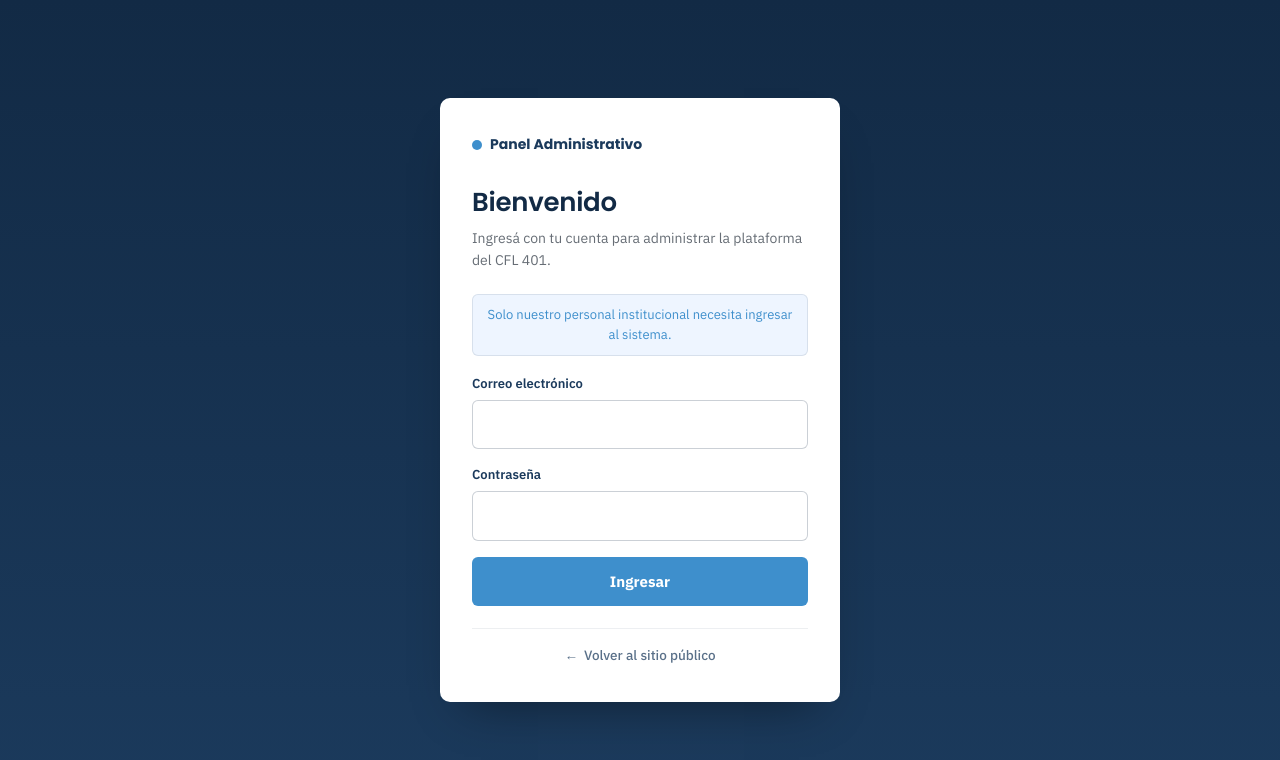
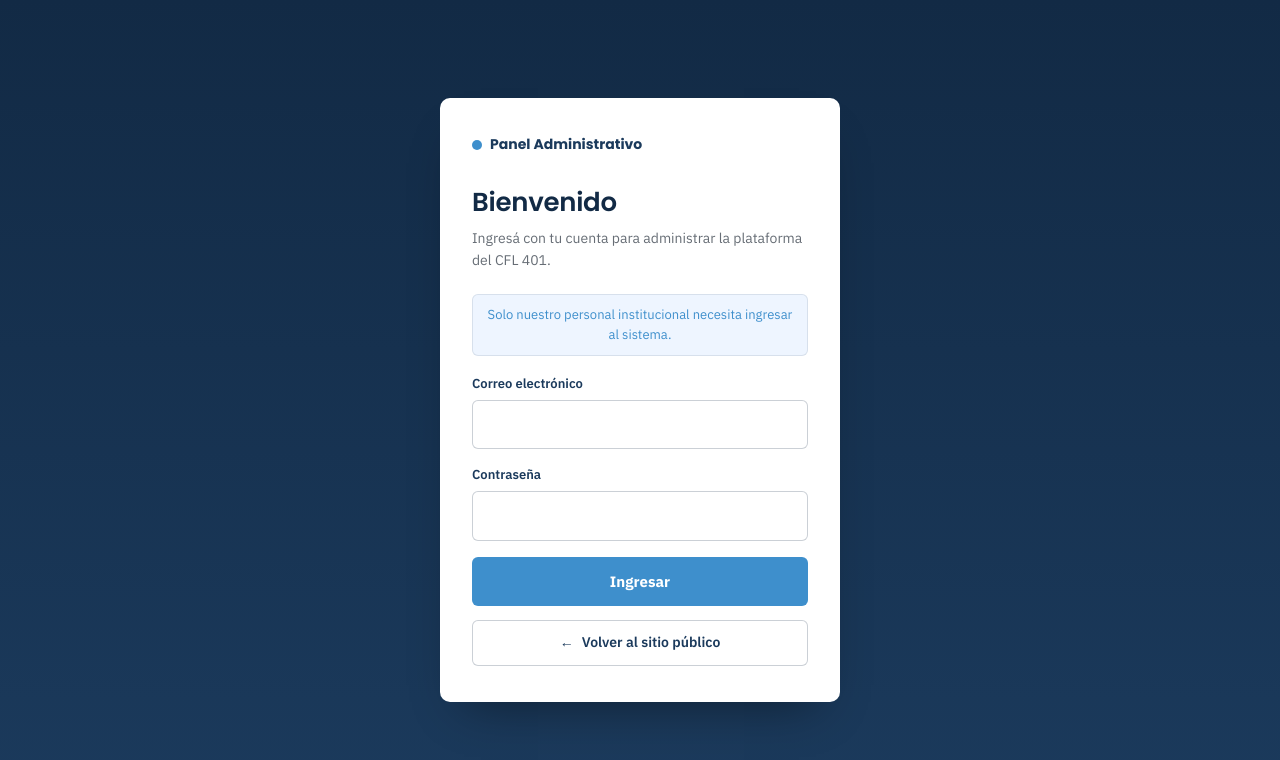
Before and after one commit to JoaCo314/Pagina-web-cfl401, a Next.js app: page /panel/login in a window 1280 px wide. Shown: the top 760 px of the page. Built offline with nearby package versions, Linux system fonts and the light colour scheme; no server answers.

Commit message:
fix: swatch de color circular y ajustes visuales en navegacion y login

```diff
--- a/docker-compose.yml
+++ b/docker-compose.yml
@@ -29,6 +29,16 @@ services:
     depends_on:
       db:
         condition: service_healthy
+    # Rebuild automático: con `docker compose watch` cada cambio en los archivos
+    # del proyecto reconstruye la imagen y recrea el contenedor web.
+    develop:
+      watch:
+        - path: .
+          action: rebuild
+          ignore:
+            - node_modules
+            - .next
+            - .git
 
 volumes:
   postgres_data:
--- a/src/app/globals.css
+++ b/src/app/globals.css
@@ -208,11 +208,6 @@ a {
 .nav-cta {
   background: var(--cfl-navy-2);
   color: var(--cfl-white);
-  transition: background 0.15s ease;
-}
-.nav-cta:hover,
-.nav-cta:active {
-  background: var(--cfl-blue-deep);
 }
 .nav-actions {
   display: flex;
@@ -249,14 +244,6 @@ a {
   border: 1.5px solid rgba(18, 42, 69, 0.22);
   border-radius: 6px;
   cursor: pointer;
-  transition: background 0.15s ease, border-color 0.15s ease;
-}
-.nav-burger:hover {
-  background: var(--cfl-blue-light);
-  border-color: rgba(18, 42, 69, 0.35);
-}
-.nav-burger:hover .burger-line {
-  background: var(--cfl-blue-deep);
 }
 .burger-line {
   display: block;
@@ -297,11 +284,6 @@ a {
   color: var(--cfl-navy-2);
   font-weight: 700;
 }
-.nav-mobile > a:hover {
-  color: var(--cfl-navy-2);
-  font-weight: 600;
-  background: var(--cfl-blue-light);
-}
 .nav-mobile a.nav-cta {
   text-align: center;
   border-bottom: none;
@@ -310,16 +292,12 @@ a {
 }
 .nav-mobile a.btn-login {
   text-align: center;
-  border: 1.5px solid var(--cfl-blue);
-  border-bottom: 1.5px solid var(--cfl-blue);
+  border: 1.5px solid var(--cfl-navy-2);
+  border-bottom: 1.5px solid var(--cfl-navy-2);
   border-radius: 4px;
   font-weight: 600;
   color: var(--cfl-white);
-  background: var(--cfl-blue);
-}
-.nav-mobile a.btn-login:hover {
-  background: var(--cfl-blue-deep);
-  border-color: var(--cfl-blue-deep);
+  background: var(--cfl-navy-2);
 }
 .nav-mobile a.btn-login-solid {
   text-align: center;
@@ -1148,24 +1126,6 @@ a {
   border-radius: 50%;
   background: var(--cfl-blue);
 }
-.auth-back {
-  display: flex;
-  align-items: center;
-  justify-content: center;
-  gap: 6px;
-  margin-top: 22px;
-  padding-top: 16px;
-  border-top: 1px solid rgba(18, 42, 69, 0.1);
-  font-size: 13.5px;
-  font-weight: 500;
-  color: var(--cfl-navy-2);
-  opacity: 0.72;
-  text-decoration: none;
-  transition: opacity 0.15s ease;
-}
-.auth-back:hover {
-  opacity: 1;
-}
 .auth-card h1 {
   font-size: 26px;
   color: var(--cfl-navy);
@@ -1237,6 +1197,31 @@ a {
 .auth-submit:disabled {
   opacity: 0.6;
   cursor: default;
+}
+.auth-back {
+  display: flex;
+  align-items: center;
+  justify-content: center;
+  gap: 8px;
+  margin-top: 14px;
+  padding: 11px 14px;
+  border: 1px solid rgba(18, 42, 69, 0.22);
+  border-radius: 6px;
+  background: var(--cfl-white);
+  font-family: var(--font-plex), "IBM Plex Sans", sans-serif;
+  font-size: 14px;
+  font-weight: 600;
+  color: var(--cfl-navy-2);
+  text-decoration: none;
+  transition:
+    border-color 0.15s ease,
+    background 0.15s ease,
+    color 0.15s ease;
+}
+.auth-back:hover {
+  border-color: var(--cfl-blue);
+  background: var(--cfl-blue-light);
+  color: var(--cfl-blue-deep);
 }
 
 /* ── Sobre el centro (página institucional) ─────────────── */
@@ -2475,14 +2460,6 @@ a.panel-nav-item:hover {
     border-radius: 8px;
     background: none;
     cursor: pointer;
-    transition: background 0.15s ease, border-color 0.15s ease;
-  }
-  .panel-nav-burger:hover {
-    background: var(--cfl-blue-light);
-    border-color: rgba(18, 42, 69, 0.3);
-  }
-  .panel-nav-burger:hover span {
-    background: var(--cfl-blue-deep);
   }
   .panel-nav-burger span {
     display: block;
@@ -2490,7 +2467,7 @@ a.panel-nav-item:hover {
     height: 2px;
     border-radius: 2px;
     background: var(--cfl-ink);
-    transition: transform 0.2s ease, opacity 0.2s ease, background 0.15s ease;
+    transition: transform 0.2s ease, opacity 0.2s ease;
   }
   .panel-nav.abierto .panel-nav-burger span:nth-child(1) {
     transform: translateY(7px) rotate(45deg);
@@ -2686,8 +2663,22 @@ a.panel-nav-item:hover {
   height: 26px;
   min-width: 26px;
   padding: 1px;
-  border-radius: 3px;
+  border-radius: 50%;
+  border: none;
   cursor: pointer;
+}
+/* La muestra interna del swatch también debe quedar circular (Chrome). */
+.rte-color input[type="color"]::-webkit-color-swatch-wrapper {
+  padding: 0;
+}
+.rte-color input[type="color"]::-webkit-color-swatch {
+  border: none;
+  border-radius: 50%;
+}
+/* Firefox usa otro pseudo-elemento para la muestra. */
+.rte-color input[type="color"]::-moz-color-swatch {
+  border: none;
+  border-radius: 50%;
 }
 .rte-sep {
   width: 1px;
```
